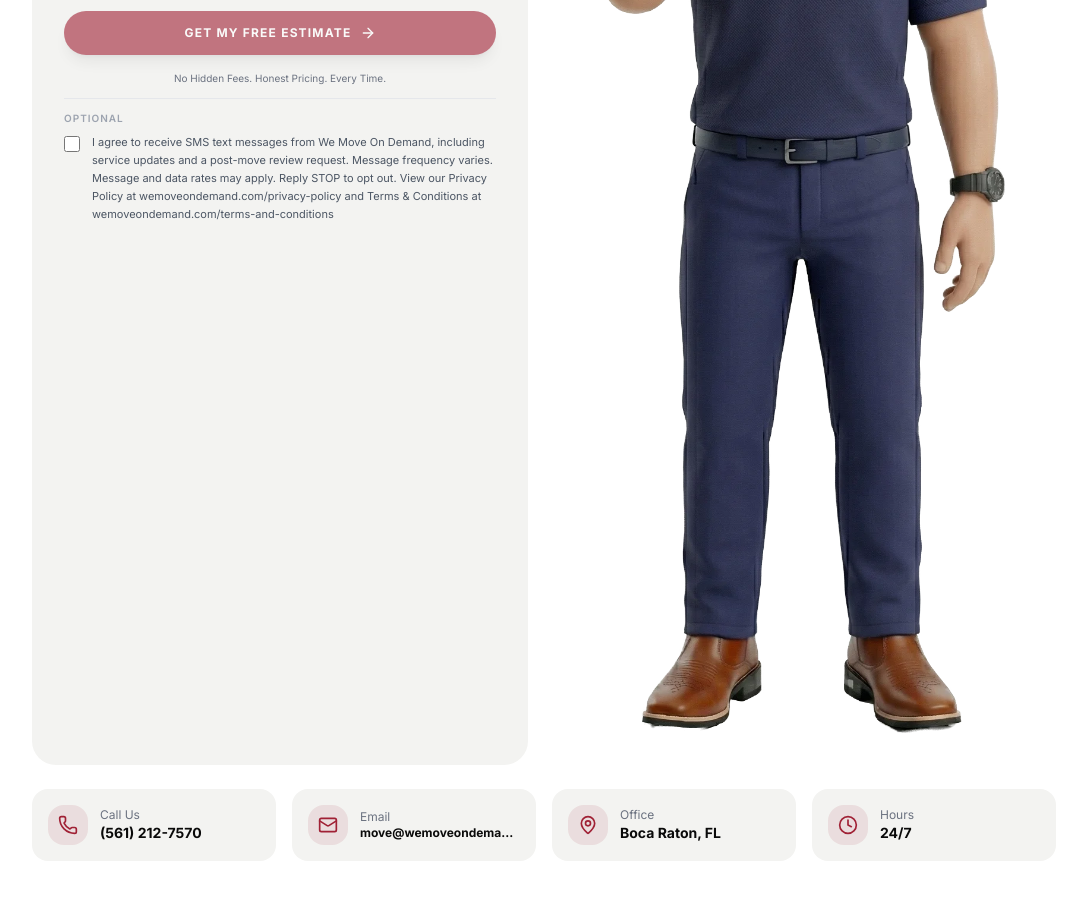
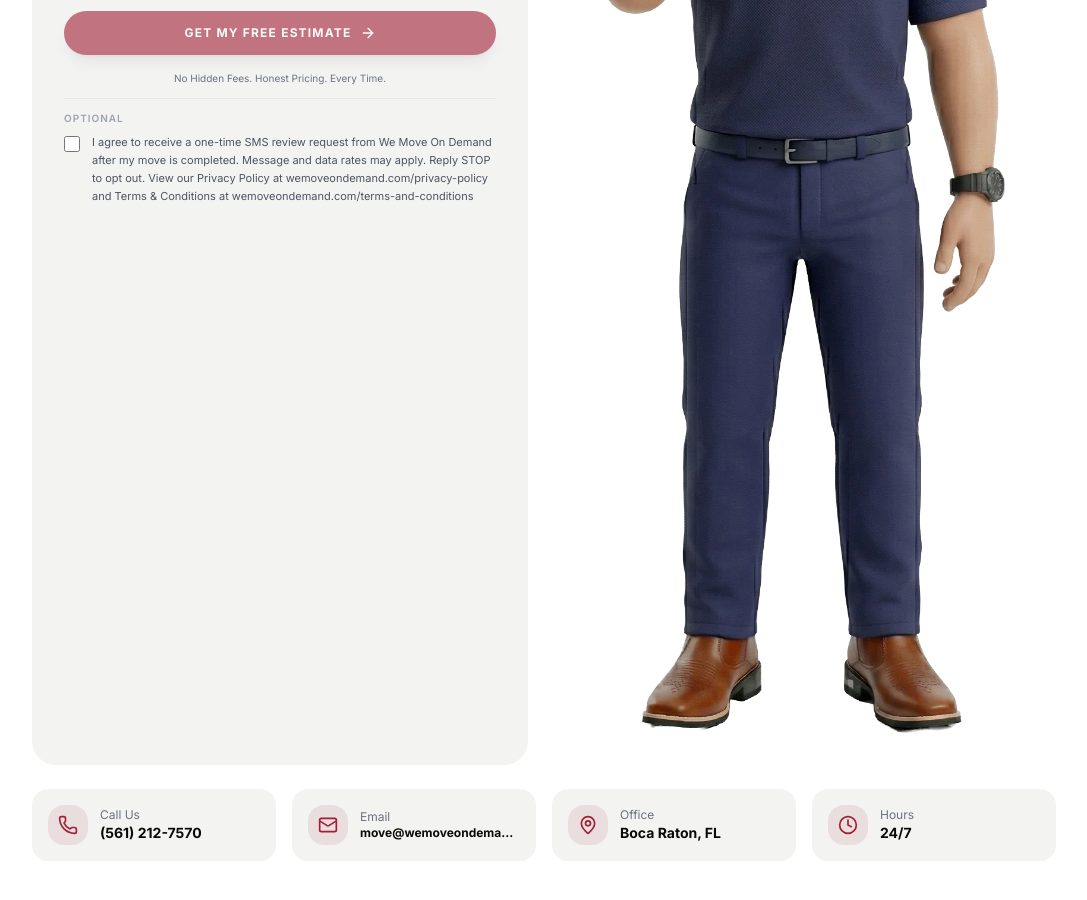
Before and after one commit to joaoppinheiro/we-move-on-demand, a React (Vite) app: page / in a window 1280 px wide. Shown: the part 6380-7280 px from the top of the page, without its empty margins (96-1183 px from the left). Built offline with nearby package versions, Linux system fonts and the light colour scheme.

Commit message:
simplify SMS consent checkbox to single review request message

```diff
--- a/src/sections/FreeEstimate.tsx
+++ b/src/sections/FreeEstimate.tsx
@@ -163,7 +163,7 @@ export function FreeEstimate() {
                     className="mt-0.5 h-4 w-4 flex-shrink-0 rounded border-gray-300 accent-[#a02135] cursor-pointer disabled:opacity-60"
                   />
                   <span className="text-[11px] text-gray-600 leading-relaxed">
-                    I agree to receive SMS text messages from We Move On Demand, including service updates and a post-move review request. Message frequency varies. Message and data rates may apply. Reply STOP to opt out. View our Privacy Policy at wemoveondemand.com/privacy-policy and Terms & Conditions at wemoveondemand.com/terms-and-conditions
+                    I agree to receive a one-time SMS review request from We Move On Demand after my move is completed. Message and data rates may apply. Reply STOP to opt out. View our Privacy Policy at wemoveondemand.com/privacy-policy and Terms & Conditions at wemoveondemand.com/terms-and-conditions
                   </span>
                 </label>
               </div>
```
